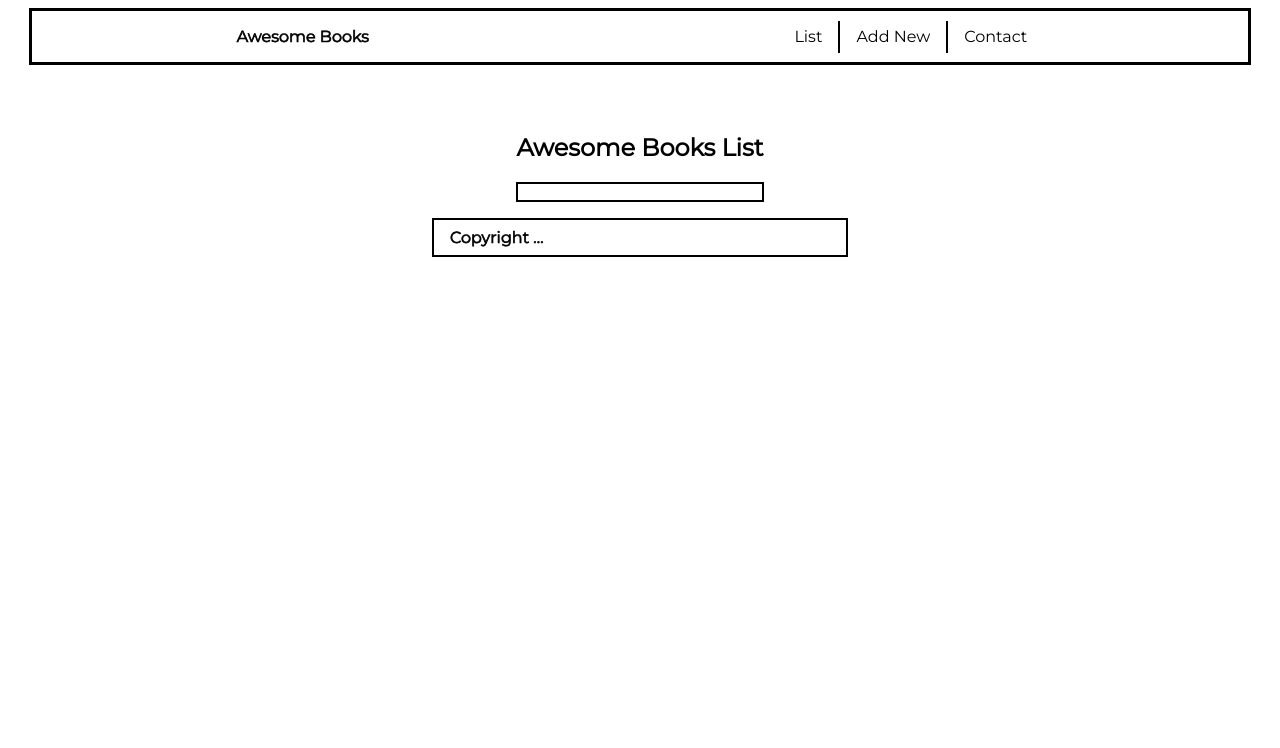
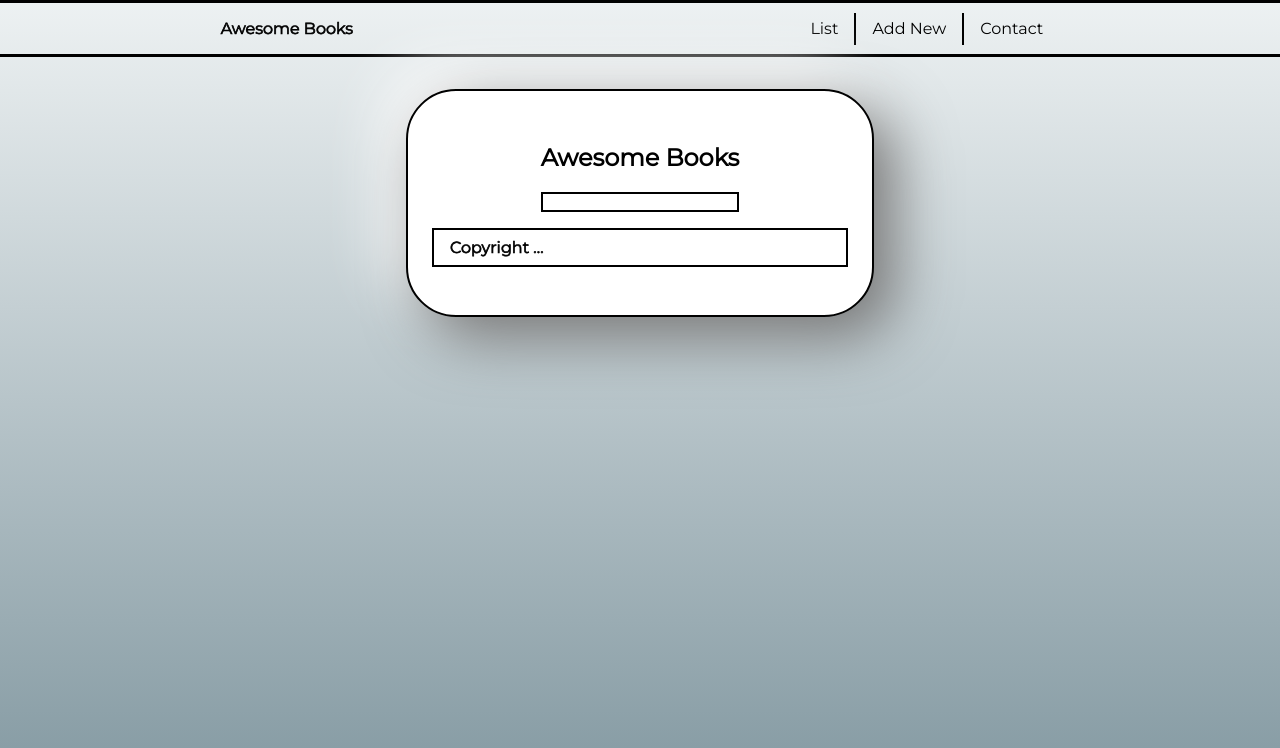
Before and after one commit to VelzckC0D3/Books_App_ES6, a website: page index.html in a window 1280 px wide. Drawn offline with nearby package versions, Linux system fonts and the light colour scheme.

Commit message:
- style update
- minimal changes

```diff
--- a/index.css
+++ b/index.css
@@ -2,6 +2,23 @@
 *::before,
 *::after {
   font-family: "Montserrat", sans-serif;
+}
+
+body {
+  display: flex;
+  flex-direction: column;
+  align-items: center;
+  background: linear-gradient(
+    360deg,
+    hsla(197, 14%, 57%, 1) 0%,
+    hsla(192, 17%, 94%, 1) 100%
+  );
+  background-repeat: no-repeat;
+  background-size: cover;
+  height: 100vh;
+  overflow: hidden;
+  justify-content: flex-start !important;
+  margin: 0;
 }
 
 .columnCenter {
@@ -12,7 +29,7 @@
 }
 
 .header {
-  width: 95vw;
+  width: 100vw;
   display: flex;
   align-items: center;
   border: 3px solid black;
@@ -36,9 +53,13 @@
 
 .awesomeBooksCont {
   width: 25rem;
-  padding: 1rem;
+  padding: 2rem;
   height: auto;
   justify-content: space-evenly;
+  border-radius: 50px;
+  background: white;
+  box-shadow: 20px 20px 60px #747474, -20px -20px 60px #ffffff;
+  border: 2px solid black;
 }
 
 .navUl {
--- a/index.html
+++ b/index.html
@@ -26,7 +26,7 @@
     <main class="main columnCenter">
         <div class="awesomeBooksCont columnCenter">
             <div class="awesomeBooks">
-                <h2>Awesome Books List</h2>
+                <h2>Awesome Books</h2>
                 <ul id="books"></ul>
             </div>
             <form id="createBook" class="form columnCenter switch">
--- a/index.js
+++ b/index.js
@@ -10,3 +10,4 @@ library.showBooks();
 
 const nav = new Navigation();
 nav.changePage();
+nav.showBooks();
--- a/modules/navigation.js
+++ b/modules/navigation.js
@@ -6,6 +6,7 @@ export default class Navigation {
     this.bookList = document.querySelector('.awesomeBooks');
     this.createBook = document.querySelector('.form');
     this.contact = document.querySelector('.contactCont');
+    this.books = document.querySelector('#books');
 
     this.listButton.addEventListener('click', () => {
       this.changePage(this.bookList, this.createBook, this.contact);
```
